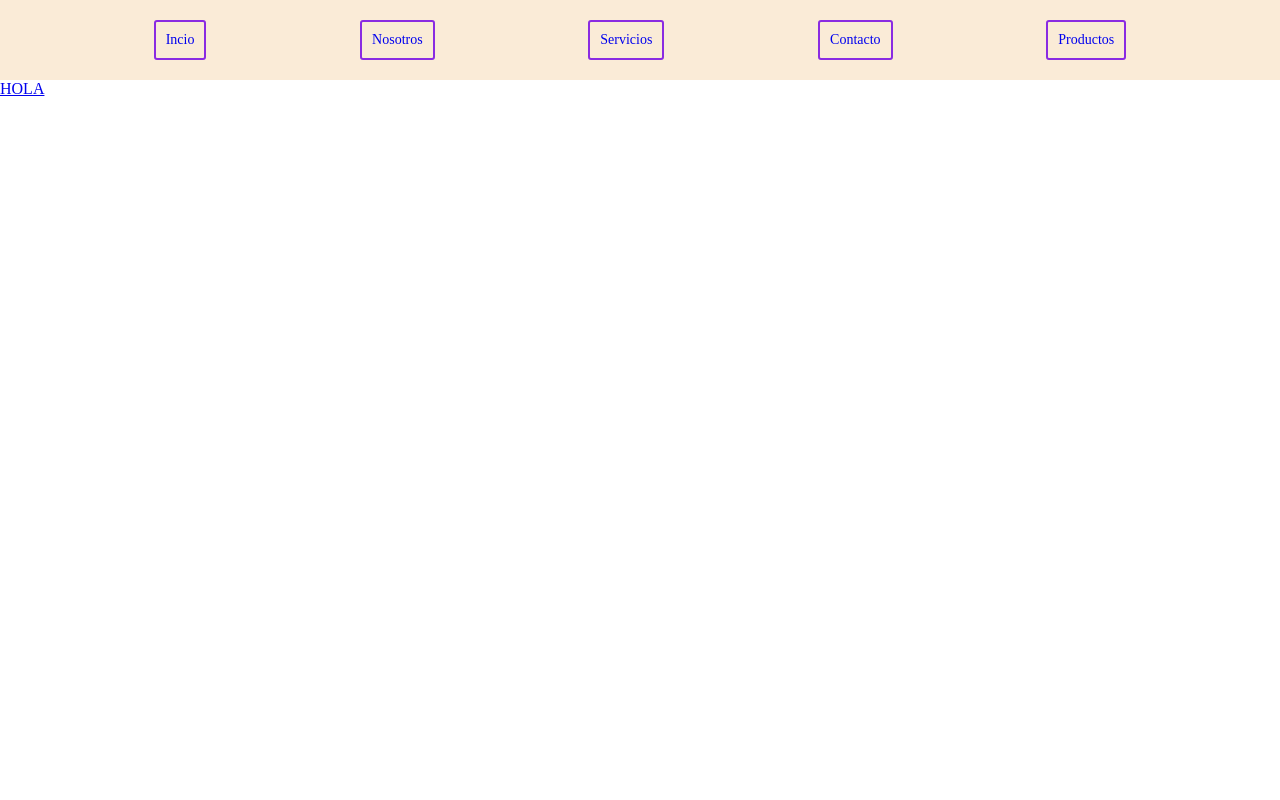
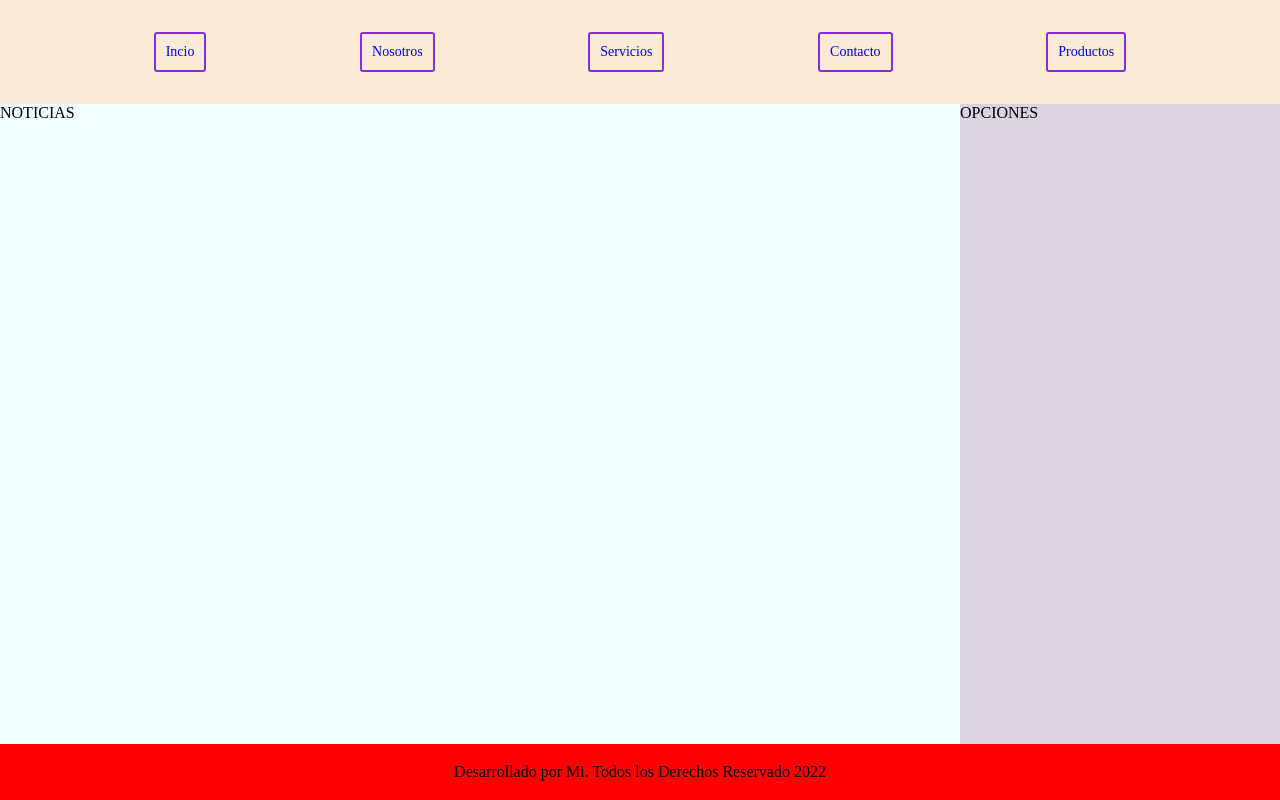
Before and after one commit to MarcoARamirezS/mars-practica2, a plain HTML site: page flexbox.html in a window 1280 px wide. Drawn offline with Linux system fonts and the light colour scheme.

Commit message:
terminamos praactica

```diff
--- a/css/flexbox.css
+++ b/css/flexbox.css
@@ -3,10 +3,14 @@ body {
     padding: 0;
 }
 
+nav {
+    height: 13vh;
+    display: flex;
+    background-color: antiquewhite;
+}
+
 .container {
     width: 100%;
-    height: 80px;
-    background-color: antiquewhite;
     display: flex;
     flex-direction: row;
     flex-wrap: wrap;
@@ -30,3 +34,29 @@ body {
     border-color: blue;
     border-width: 2px;
 }
+
+.contenido {
+    width: 100%;
+    display: flex;
+    flex-direction: row;
+    flex-wrap: wrap;
+    height: 80vh;
+}
+
+.noticias {
+    width: 75%;
+    background: azure;
+}
+
+.menulateral {
+    width: 25%;
+    background: rgb(219, 211, 227);
+}
+
+.piepagina {
+    height: 7vh;
+    display: flex;
+    justify-content: center;
+    align-items: center;
+    background: red;
+}
--- a/flexbox.html
+++ b/flexbox.html
@@ -8,7 +8,7 @@
 	<link rel="stylesheet" href="./css/flexbox.css">
 </head>
 <body>
-  <section>
+  <nav>
 		<div class="container">
 			<a href="#">Incio</a>
 			<a href="#">Nosotros</a>
@@ -16,7 +16,19 @@
 			<a href="#">Contacto</a>
 			<a href="#">Productos</a>
 		</div>
-		<a href="#">HOLA</a>
-  </section>
+  </nav>
+	<div class="contenido">
+		<div class="noticias">
+			NOTICIAS
+		</div>
+		<div class="menulateral">
+			OPCIONES
+		</div>
+	</div>
+	<footer class="piepagina">
+		<span>
+			Desarrollado por Mi. Todos los Derechos Reservado 2022
+		</span>
+	</footer>
 </body>
 </html>
```
